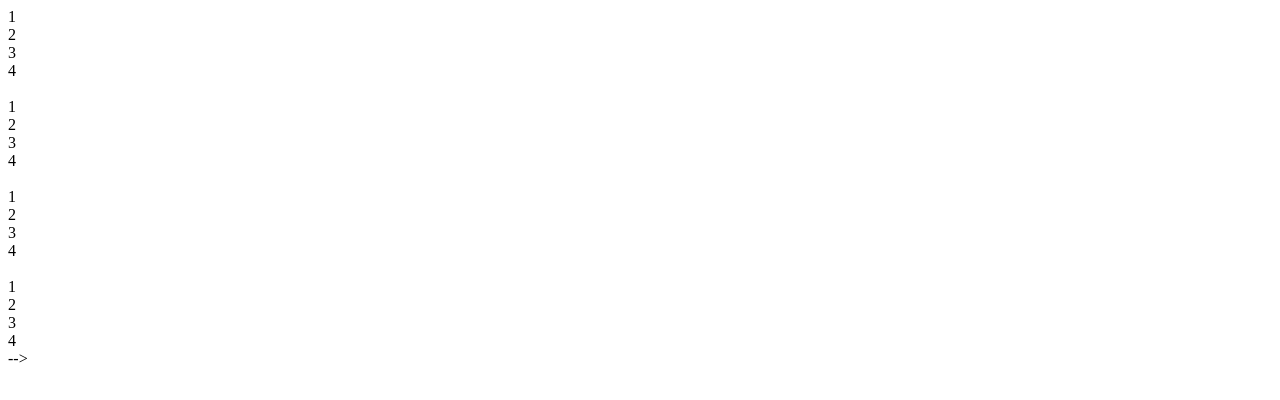
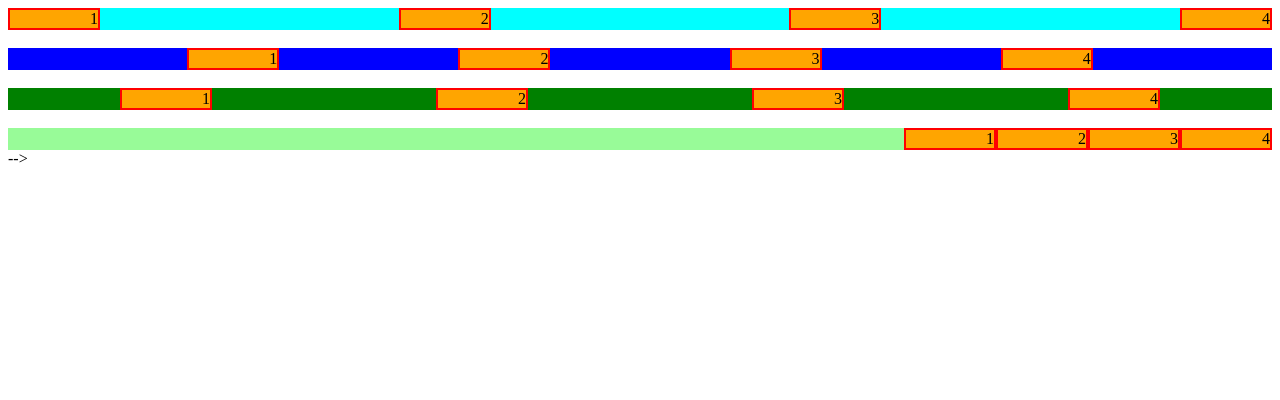
Before and after one commit to Jatin2753/MERN, a plain HTML site: page DAY 2/index.html in a window 1280 px wide. Drawn offline with Linux system fonts and the light colour scheme.

Commit message:
Update style.css

```diff
--- a/DAY 2/style.css
+++ b/DAY 2/style.css
@@ -101,3 +101,28 @@ html{
     }
 
 } */
+.parent1{
+    justify-content: space-between;
+    background-color: aqua;
+    display: flex;
+}
+.parent2{
+    justify-content:space-evenly;
+    background-color: blue;
+    display: flex;
+}
+.parent3{
+    justify-content: space-around;
+    background-color: green;
+    display: flex;
+}
+.parent4{
+    justify-content: flex-end;
+    background-color: palegreen;
+    display: flex;
+}
+.child{
+    background-color: orange;
+    padding-left: 80px;
+    border: 2px solid red;
+}
```
